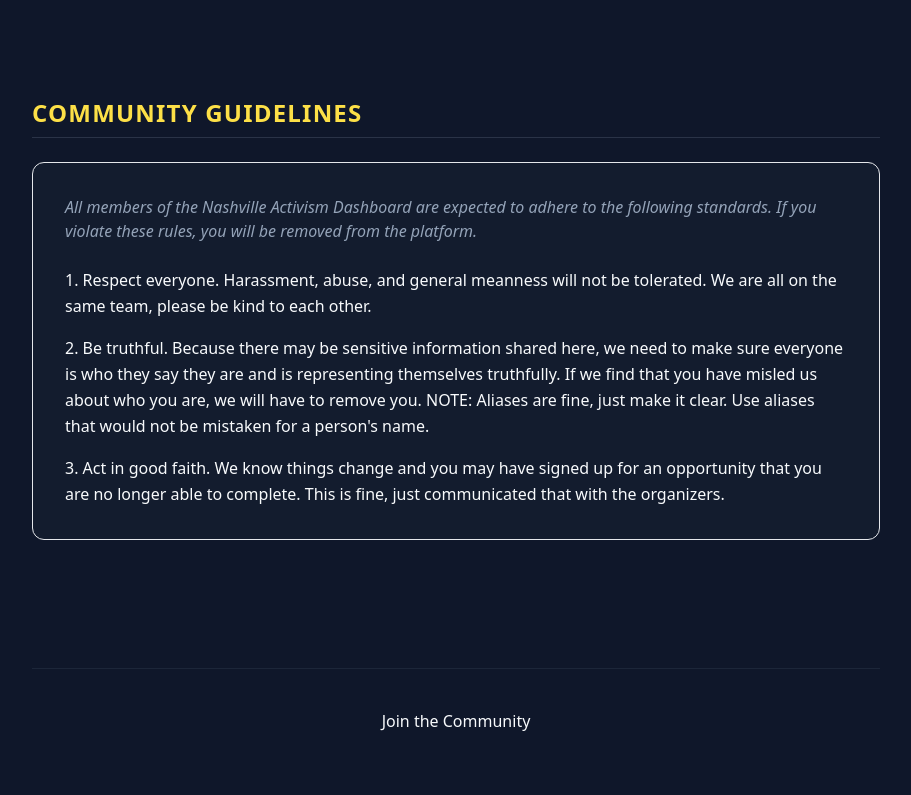
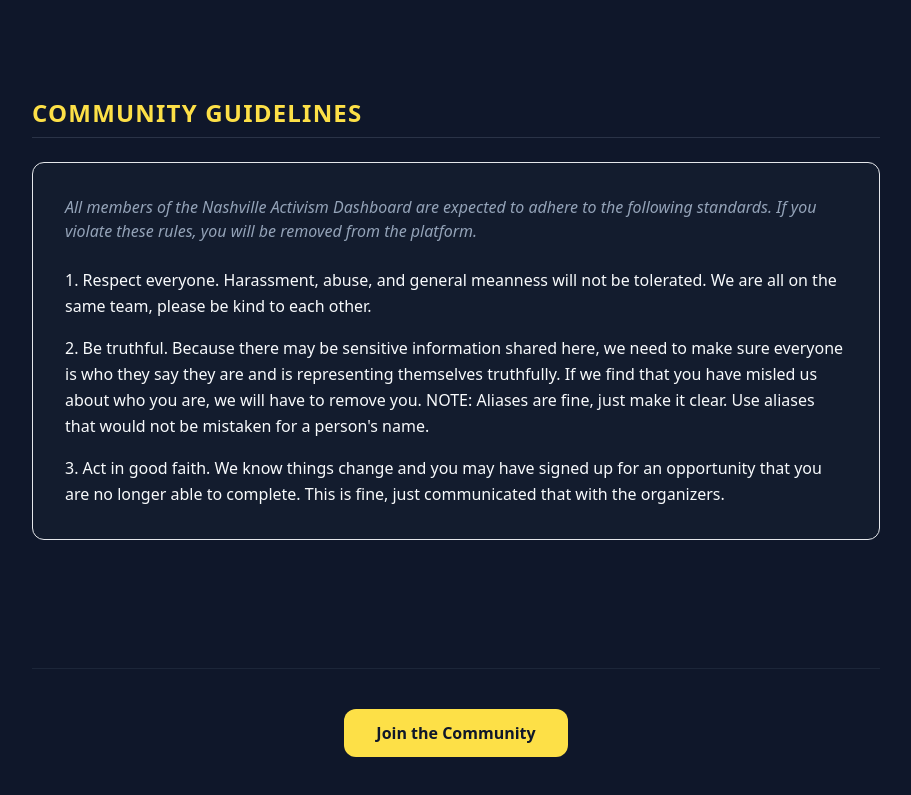
Before and after one commit to antifasc-nash/nashville-activism-dashboard, a Next.js app: page /about in a window 1280 px wide. Shown: the part 1290-2085 px from the top of the page, without its empty margins (184-1095 px from the left). Built offline with nearby package versions, Linux system fonts and the light colour scheme.

Commit message:
Update globals.css

```diff
--- a/src/app/globals.css
+++ b/src/app/globals.css
@@ -2,16 +2,12 @@
 @tailwind components;
 @tailwind utilities;
 
-@layer base {
-  :root {
-    --background: 222.2 84% 4.9%; /* This is your Dark Mode background */
-    --foreground: 210 40% 98%;
-    --border: 217.2 32.6% 17.5%;
-    --input: 217.2 32.6% 17.5%;
-    --ring: 212.7 26.8% 83.9%;
+@layer components {
+  .btn-rally {
+    @apply bg-brand-yellow text-vigilant-navy font-bold py-3 px-8 rounded-nad hover:opacity-90 transition-all text-center inline-block;
   }
 }
 
 body {
-  @apply bg-vigilant-navy text-white;
+  @apply bg-vigilant-navy text-white antialiased;
 }
```
